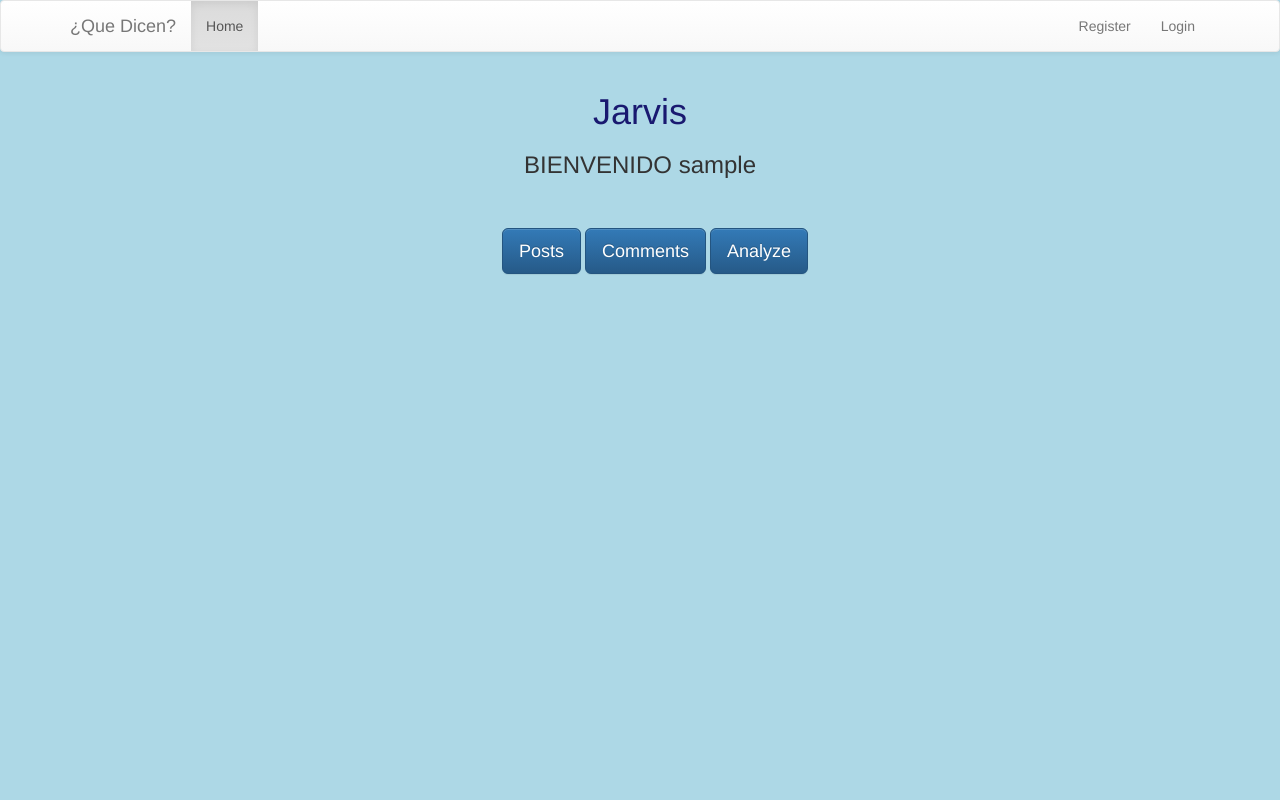
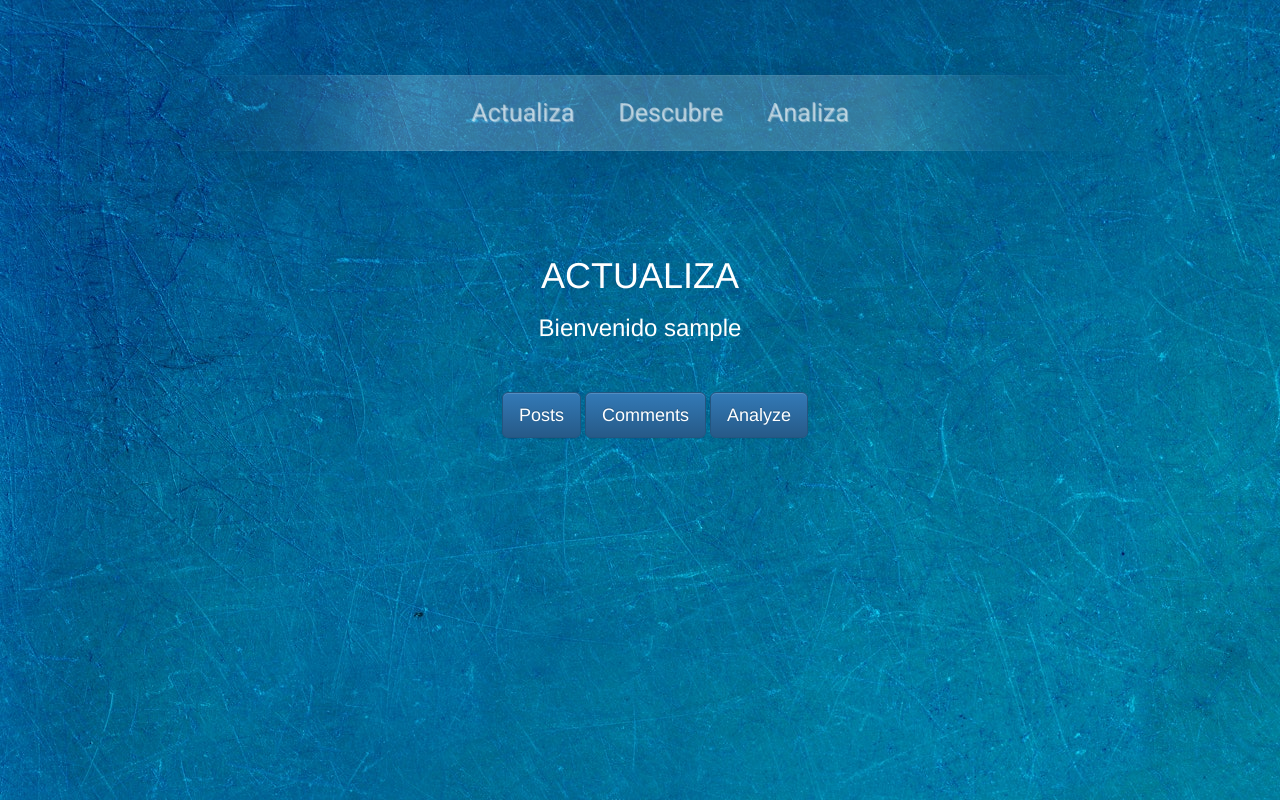
Before and after one commit to davidrodriguezlobo/Jarvis, a Flask app: page /menu in a window 1280 px wide. Run offline with Flask 2, Linux system fonts and the light colour scheme; the visitor is signed in with stand-in values (Sample User, id 1); some libraries are stand-ins or nearby versions.

Commit message:
Muchos Cambios
-Agregar fondo de pantalla.
-Eliminé el home.html, la pantalla de inicio será el login.
-La pagina de login tiene sus propios CSS para evitar que el menu sea extendido por jinja cuando el usuario no se ha loggeado.
-Agregué CSS en layout.html para hacer la barra de navegación transparente.
-Agregué <font color=white> en todas las letras del menu y login para que haya contraste.
-Cree la carpeta static para que flask automáticamente detecte ese directorio para los elementos estaticos como el fondo de pantalla. Podemos poner ahi los CSS si queremos, ahi vemos si lo cambiamos.

```diff
--- a/app.py
+++ b/app.py
@@ -7,7 +7,7 @@ import json
 import requests as rqst
 from google.cloud import automl_v1beta1 as automl
 
-app = Flask(__name__)
+app = Flask(__name__, static_url_path='/static')
 
 #MySQL Config
 
@@ -21,45 +21,7 @@ app.config['MYSQL_CURSORCLASS'] = 'DictCursor'
 
 mysql = MySQL(app)
 
-@app.route('/')
-def index():
-    return render_template('home.html')
-
-
-class RegisterForm(Form):
-    name = StringField('Name', [validators.length(min=1, max=50)])
-    username = StringField('Username', [validators.length(min=4, max=25)])
-    email = StringField('Email', [validators.length(min=6, max=50)])
-    password = PasswordField('Password', [
-        validators.DataRequired(),
-        validators.EqualTo('confirm', message='Passwords do not match')
-    ])
-    confirm = PasswordField('Confirm Password')
-
-@app.route('/register', methods=['GET', 'POST'])
-def register():
-    form = RegisterForm(request.form)
-    if request.method == 'POST' and form.validate():
-        name = form.name.data
-        email = form.email.data
-        username = form.username.data
-        password = sha256_crypt.encrypt(str(form.password.data))
-
-        cur = mysql.connection.cursor()
-
-        cur.execute("INSERT INTO tbl_users(name, email, username, password) VALUES(%s, %s, %s, %s)", (name, email, username, password))
-
-        mysql.connection.commit()
-
-        cur.close()
-
-        flash('Gracias por registrarte!', 'success')
-
-        return redirect(url_for('login'))
-    return render_template('register.html', form=form)
-
-
-@app.route('/login', methods=['GET', 'POST'])
+@app.route('/', methods=['GET', 'POST'])
 def login():
     if request.method == 'POST':
 
@@ -98,6 +60,40 @@ def login():
         #Close COnnection
         cur.close()
     return render_template('login.html')
+
+
+class RegisterForm(Form):
+    name = StringField('Name', [validators.length(min=1, max=50)])
+    username = StringField('Username', [validators.length(min=4, max=25)])
+    email = StringField('Email', [validators.length(min=6, max=50)])
+    password = PasswordField('Password', [
+        validators.DataRequired(),
+        validators.EqualTo('confirm', message='Passwords do not match')
+    ])
+    confirm = PasswordField('Confirm Password')
+
+@app.route('/register', methods=['GET', 'POST'])
+def register():
+    form = RegisterForm(request.form)
+    if request.method == 'POST' and form.validate():
+        name = form.name.data
+        email = form.email.data
+        username = form.username.data
+        password = sha256_crypt.encrypt(str(form.password.data))
+
+        cur = mysql.connection.cursor()
+
+        cur.execute("INSERT INTO tbl_users(name, email, username, password) VALUES(%s, %s, %s, %s)", (name, email, username, password))
+
+        mysql.connection.commit()
+
+        cur.close()
+
+        flash('Gracias por registrarte!', 'success')
+
+        return redirect(url_for('login'))
+    return render_template('register.html', form=form)
+
 
 @app.route('/menu')
 def menu():
--- a/templates/includes/_navbar.html
+++ b/templates/includes/_navbar.html
@@ -1,22 +1,13 @@
-<nav class="navbar navbar-default">
-    <div class="container">
-      <div class="navbar-header">
-        <button type="button" class="navbar-toggle collapsed" data-toggle="collapse" data-target="#navbar" aria-expanded="false" aria-controls="navbar">
-          <span class="sr-only">Toggle navigation</span>
-          <span class="icon-bar"></span>
-          <span class="icon-bar"></span>
-          <span class="icon-bar"></span>
-        </button>
-        <a class="navbar-brand" href="#">¿Que Dicen?</a>
-      </div>
-      <div id="navbar" class="collapse navbar-collapse">
-        <ul class="nav navbar-nav">
-          <li class="active"><a href="/">Home</a></li>
-        </ul>
-        <ul class="nav navbar-nav navbar-right">
-          <li><a href="/register">Register</a></li>
-          <li><a href="/login">Login</a></li>
-        </ul>
-      </div><!--/.nav-collapse -->
-    </div>
+  <nav>
+    <ul>
+      <li>
+        <a href="/menu">Actualiza</a>
+      </li>
+      <li>
+        <a href="#">Descubre</a>
+      </li>
+      <li>
+        <a href="#">Analiza</a>
+      </li>
+    </ul>
   </nav>
--- a/templates/layout.html
+++ b/templates/layout.html
@@ -3,17 +3,61 @@
   <head>
     <meta charset="utf-8">
     <title>¿Que Dicen?</title>
-    <!-- Latest compiled and minified CSS -->
+
 <link rel="stylesheet" href="https://maxcdn.bootstrapcdn.com/bootstrap/3.3.7/css/bootstrap.min.css" integrity="sha384-BVYiiSIFeK1dGmJRAkycuHAHRg32OmUcww7on3RYdg4Va+PmSTsz/K68vbdEjh4u" crossorigin="anonymous">
-
-<!-- Optional theme -->
 <link rel="stylesheet" href="https://maxcdn.bootstrapcdn.com/bootstrap/3.3.7/css/bootstrap-theme.min.css" integrity="sha384-rHyoN1iRsVXV4nD0JutlnGaslCJuC7uwjduW9SVrLvRYooPp2bWYgmgJQIXwl/Sp" crossorigin="anonymous">
-
-<!-- Latest compiled and minified JavaScript -->
 <script src="https://maxcdn.bootstrapcdn.com/bootstrap/3.3.7/js/bootstrap.min.js" integrity="sha384-Tc5IQib027qvyjSMfHjOMaLkfuWVxZxUPnCJA7l2mCWNIpG9mGCD8wGNIcPD7Txa" crossorigin="anonymous"></script>
 
+
+<Style>
+
+  @import url(https://fonts.googleapis.com/css?family=Roboto);
+html, body {
+  height: 100%;
+}
+
+
+nav {
+  max-width: 960px;
+  /* The mask-image gives us some extra fading. It is not necessary but without this, you can't face out the box-shadows. This clips our menu */
+  mask-image: linear-gradient(90deg, rgba(255, 255, 255, 0) 0%, #ffffff 25%, #ffffff 75%, rgba(255, 255, 255, 0) 100%);
+  margin: 0 auto;
+  /* Using padding instead of margin for the top and bottom here will keep our box-shadow visible and not affected by the mask-image */
+  padding: 75px 0;
+}
+
+nav ul {
+  text-align: center;
+  background: linear-gradient(90deg, rgba(255, 255, 255, 0) 0%, rgba(255, 255, 255, 0.2) 25%, rgba(255, 255, 255, 0.2) 75%, rgba(255, 255, 255, 0) 100%);
+  width: 100%;
+  box-shadow: 0 0 25px rgba(0, 0, 0, 0.1), inset 0 0 1px rgba(255, 255, 255, 0.6);
+}
+
+nav ul li {
+  display: inline-block;
+}
+
+nav ul li a {
+  padding: 20px;
+  font-family: "Roboto";
+  color: rgba(255, 255, 255, 0.5);
+  text-shadow: 1px 1px 1px rgba(255, 255, 255, 0.4);
+  font-size: 25px;
+  text-decoration: none;
+  display: block;
+}
+
+nav ul li a:hover {
+  box-shadow: 0 0 10px rgba(0, 0, 0, 0.1), inset 0 0 1px rgba(255, 255, 255, 0.6);
+  background: rgba(255, 255, 255, 0.1);
+  color: rgba(0, 0, 0, 0.7);
+}
+
+</Style>
+
+
   </head>
-  <body style="background-color:lightblue;">
+  <body background="/static/images/blue.jpg">
 
     {% include 'includes/_navbar.html' %}
     <div class="container">
--- a/templates/menu.html
+++ b/templates/menu.html
@@ -2,10 +2,10 @@
 
 {% block body %}
 
-<h1 align="center" style="color:midnightblue">Jarvis</h1>
-
-<h3 align="center">BIENVENIDO {{session.username}}</h3>
-
+<font color = "white">
+<h1 align="center">ACTUALIZA</h1>
+<h3 align="center">Bienvenido {{session.username}}</h3>
+</font>
 <div class="container" align="center">
   <br><br>
     <div class="row">
```
Also changed, not shown: templates/home.html (deleted, +0 -8 lines), templates/login.html (+28 -3 lines), static/images/blue.jpg (added), static/images/blur.jpg (added), static/images/city.jpg (added).
